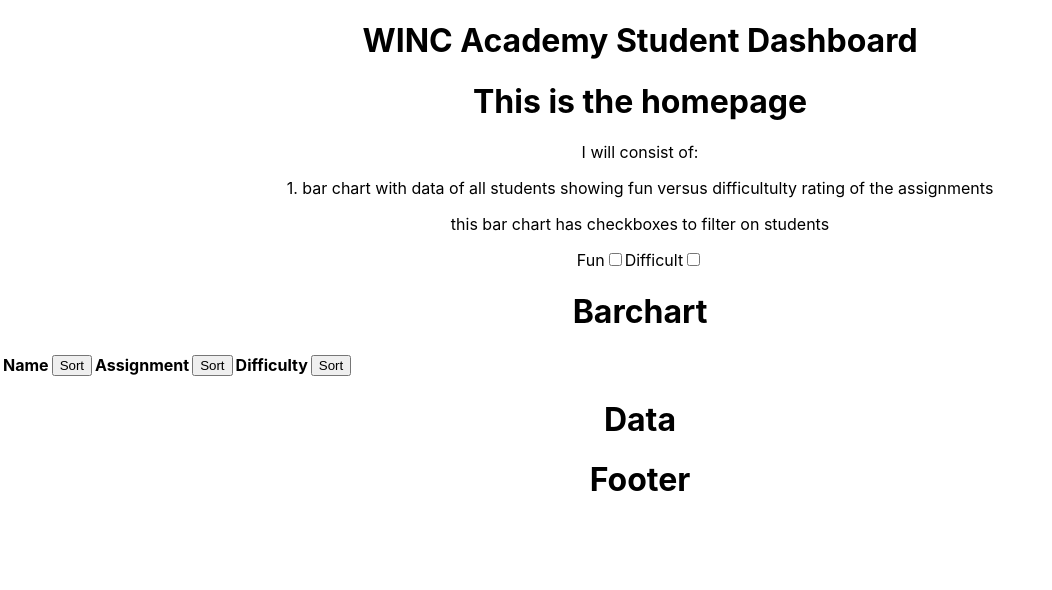
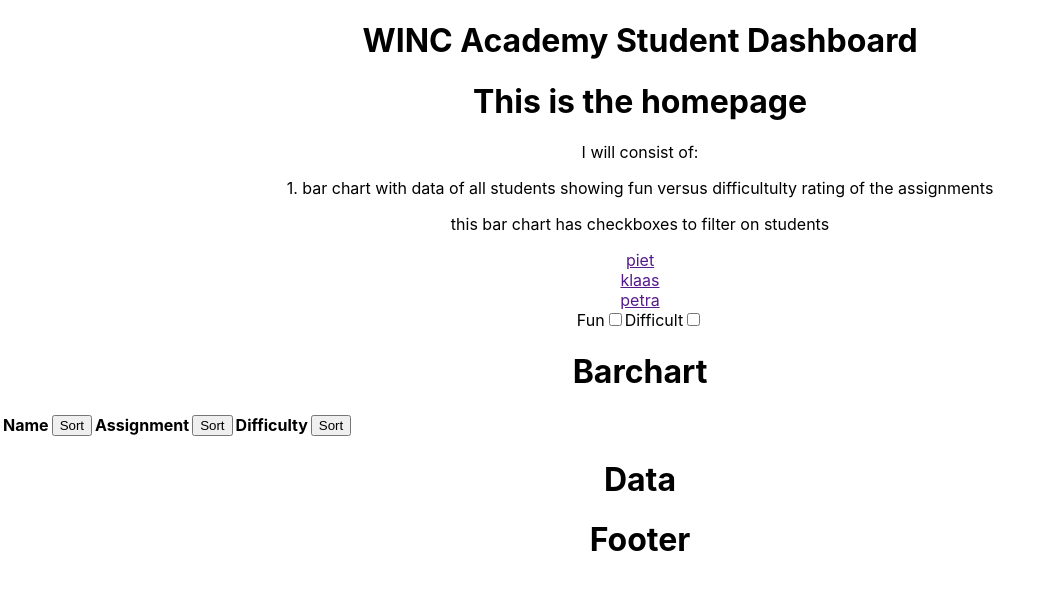
Before and after one commit to Chaira-Joel/dashboard-chaira, a React (Create React App) app: page / in a window 1280 px wide. Shown: the top 590 px of the page, without its empty margins (0-1052 px from the left). Built offline with nearby package versions, Linux system fonts and the light colour scheme.

Commit message:
Added more unit tests

```diff
--- a/src/Components/Home.js
+++ b/src/Components/Home.js
@@ -1,4 +1,5 @@
 import React from "react"
+import Student from "./Students";
 
     class HomePage extends React.Component{
     constructor(props) {
@@ -6,9 +7,9 @@ import React from "react"
         this.state = {
             items: [
 
-                {name:"piet", assignment: "a45", difficulty:"1", fun: "5"},
-                {name:"klaas", assignment: "8hb", difficulty:"5", fun: "4"},
-                {name:"petra", assignment: "2b", difficulty:"4", fun: "2"},
+                {id: 1, name:"piet", assignment: "a45", difficulty:"1", fun: "5"},
+                {id: 2, name:"klaas", assignment: "8hb", difficulty:"5", fun: "4"},
+                {id: 3, name:"petra", assignment: "2b", difficulty:"4", fun: "2"},
             ]
         };
     }
@@ -21,6 +22,10 @@ import React from "react"
                 <p> 1. bar chart with data of all students showing fun versus difficultulty rating of the assignments </p>
                 <p> this bar chart has checkboxes to filter on students</p>
 
+                <Student
+                    items={this.state.items}
+                    />
+
             </div>
         );
 
--- /dev/null
+++ b/src/Components/StudentProfile.js
@@ -0,0 +1,9 @@
+import React from "react"
+
+function StudentProfile(item){
+    return(
+        <div>{item.name}</div>
+    )
+}
+
+export default StudentProfile
--- a/src/Components/Students.js
+++ b/src/Components/Students.js
@@ -0,0 +1,24 @@
+import React from "react"
+import StudentProfile from "./StudentProfile";
+
+function Students({items}) {
+    const ListStudents = items ? items.map(item => (
+        <StudentProfile
+            key={item.id}
+            id={item.id}
+            name={item.name}
+            assignment={item.assignment}
+            difficulty={item.difficulty}
+            fun={item.fun}
+        />
+    )) : null;
+
+    return (
+        <div>
+            <a href="">{ListStudents}</a>
+        </div>
+
+    );
+}
+
+export default Students;
```
Also changed, not shown: 1 other file (tests, documents, lock files or other folders).
